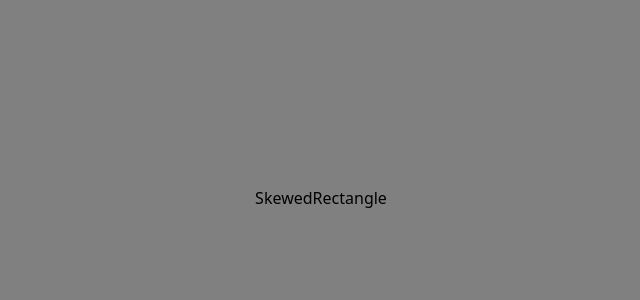
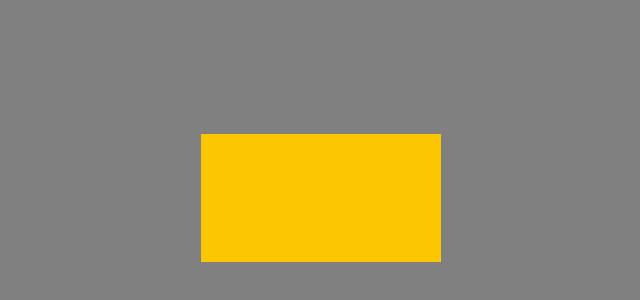
Before and after one commit to shayanshahDeveloper/farmer-motion-tasks, a React (Vite) app: page / in a window 1280 px wide. Shown: the part 202-502 px from the top of the page, without its empty margins (319-959 px from the left). Built offline with nearby package versions, Linux system fonts and the light colour scheme.

Commit message:
Skew value Changed

```diff
--- a/src/components/SkewedRectangle.tsx
+++ b/src/components/SkewedRectangle.tsx
@@ -1,5 +1,14 @@
+import { motion } from "motion/react";
+
 const SkewedRectangle = () => {
-  return <div>SkewedRectangle</div>;
+  return (
+    <div>
+      <motion.div
+        whileTap={{ skewX: 50 }}
+        className="w-60 h-32 bg-yellow-400"
+      ></motion.div>
+    </div>
+  );
 };
 
 export default SkewedRectangle;
```
